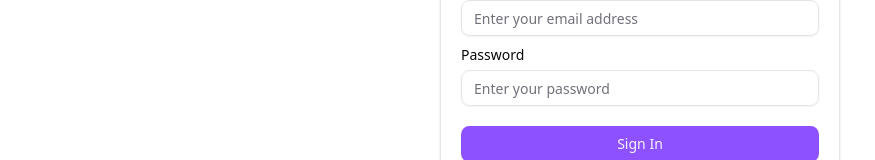
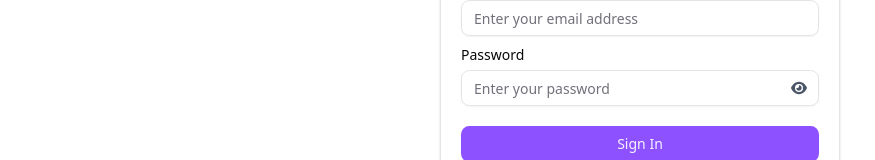
Before and after one commit to RaiYunan/MERN-BLOG, a React (Vite) app in the folder client/: page /sign-in in a window 1280 px wide. Shown: the part 369-529 px from the top of the page, without its empty margins (0-875 px from the left). Built offline with nearby package versions, Linux system fonts and the light colour scheme; no server answers.

Commit message:
feat(auth): add password visibility toggles to signin and signup password fields

```diff
--- a/client/src/pages/SignIn.jsx
+++ b/client/src/pages/SignIn.jsx
@@ -8,7 +8,7 @@ import {
   FormMessage,
 } from "@/components/ui/form";
 import { Input } from "@/components/ui/input";
-import React from "react";
+import React, { useState } from "react";
 import { z } from "zod";
 import { zodResolver } from "@hookform/resolvers/zod";
 import { useForm } from "react-hook-form";
@@ -20,8 +20,10 @@ import { useDispatch } from "react-redux";
 import { setUser } from "@/redux/user/user.slice.js";
 import GoogleLogin from "@/components/GoogleLogin";
 import { ArrowLeft } from "lucide-react";
+import { FaEye, FaEyeSlash } from "react-icons/fa6";
 
 const SignIn = () => {
+  const [showPassword, setShowPassword] = useState(false);
   const dispatch = useDispatch();
   const navigate = useNavigate();
   const formSchema = z.object({
@@ -66,7 +68,6 @@ const SignIn = () => {
 
   return (
     <div className="flex items-center justify-center h-screen w-screen">
-
       <Card className="w-[400px] p-5">
         <Button
           variant="ghost"
@@ -115,7 +116,21 @@ const SignIn = () => {
                   <FormItem>
                     <FormLabel>Password</FormLabel>
                     <FormControl>
-                      <Input placeholder="Enter your password" {...field} />
+                      <div className="relative">
+                        <Input
+                          placeholder="Enter your password"
+                          {...field}
+                          type={showPassword ? "text" : "password"}
+                          className="pr-10"
+                        />
+                        <button
+                          type="button"
+                          className="absolute top-1/2 right-3 transform -translate-y-1/2 text-gray-600 hover:text-gray-800 transition-colors"
+                          onClick={() => setShowPassword(!showPassword)}
+                        >
+                          {showPassword ? <FaEyeSlash /> : <FaEye />}
+                        </button>
+                      </div>
                     </FormControl>
                     <FormMessage />
                   </FormItem>
--- a/client/src/pages/SignUp.jsx
+++ b/client/src/pages/SignUp.jsx
@@ -1,4 +1,4 @@
-import React from 'react'
+import React, { useState } from "react";
 import { Button } from "@/components/ui/button";
 import {
   Form,
@@ -13,82 +13,84 @@ import { z } from "zod";
 import { zodResolver } from "@hookform/resolvers/zod";
 import { useForm } from "react-hook-form";
 import { Card } from "@/components/ui/card";
-import { Link,useNavigate } from "react-router-dom";
-import { RouteSignIn} from '@/helpers/RouteName';
-import { showToast } from '@/helpers/showToast';
-import GoogleLogin from '@/components/GoogleLogin';
-
-
+import { Link, useNavigate } from "react-router-dom";
+import { RouteSignIn } from "@/helpers/RouteName";
+import { showToast } from "@/helpers/showToast";
+import GoogleLogin from "@/components/GoogleLogin";
+import { FaEye, FaEyeSlash } from "react-icons/fa6";
 
 const SignUp = () => {
-  const navigate=useNavigate();
+  const [showPassword, setShowPassword] = useState({
+    new: false,
+    confirm: false,
+  });
+  const navigate = useNavigate();
 
-  const formSchema = z.object({
-  name: z.string().min(2, "Name must be at least 2 characters long.").max(100,"Name must be less than 100 characters long."),
+  const formSchema = z
+    .object({
+      name: z
+        .string()
+        .min(2, "Name must be at least 2 characters long.")
+        .max(100, "Name must be less than 100 characters long."),
       email: z.string().email("Please enter a valid email address."),
-  password: z.string().min(8, "Password must be at least 8 characters long"),
-  confirmPassword: z.string()
-  }).refine((data) => data.password === data.confirmPassword, {
+      password: z
+        .string()
+        .min(8, "Password must be at least 8 characters long"),
+      confirmPassword: z.string(),
+    })
+    .refine((data) => data.password === data.confirmPassword, {
       message: "Passwords do not match",
-    path: ["confirmPassword"]
+      path: ["confirmPassword"],
     });
-
 
   const form = useForm({
     resolver: zodResolver(formSchema),
     defaultValues: {
-      name:"",
+      name: "",
       email: "",
       password: "",
-      confirmPassword:""
+      confirmPassword: "",
     },
   });
 
   async function onSubmit(values) {
-    const {confirmPassword,...userData}=values
+    const { confirmPassword, ...userData } = values;
     try {
-      const url=`${import.meta.env.VITE_URL}/auth/register`
-      const response=await fetch(url,{
-       method:"POST",
-       headers:{"Content-type":"application/json"},
-       body:JSON.stringify(userData)
+      const url = `${import.meta.env.VITE_URL}/auth/register`;
+      const response = await fetch(url, {
+        method: "POST",
+        headers: { "Content-type": "application/json" },
+        body: JSON.stringify(userData),
       });
 
-      const data=await response.json();
+      const data = await response.json();
 
-      if(!response.ok){
-        showToast("error",data.message)
+      if (!response.ok) {
+        showToast("error", data.message);
         return;
       }
       console.log(data);
       navigate(RouteSignIn);
-      showToast("success",data.message);
-
-
+      showToast("success", data.message);
     } catch (error) {
       console.error(error);
       showToast("error", "Something went wrong. Try again.");
     }
   }
 
-
   return (
     <div className="flex items-center justify-center min-h-screen w-screen pt-6">
       <Card className="w-[400px] p-5 ">
-        <h1 className="text-2xl font-bold text-center">
-          Create your account
-        </h1>
-        <div className=''>
-          <GoogleLogin/>
-          <div className='border flex justify-center items-center mt-5'>
-            <span className='absolute bg-white text-sm '>Or</span>
+        <h1 className="text-2xl font-bold text-center">Create your account</h1>
+        <div className="">
+          <GoogleLogin />
+          <div className="border flex justify-center items-center mt-5">
+            <span className="absolute bg-white text-sm ">Or</span>
           </div>
         </div>
 
-
         <Form {...form}>
           <form onSubmit={form.handleSubmit(onSubmit)}>
-
             <div className="mb-3">
               <FormField
                 control={form.control}
@@ -124,8 +126,6 @@ const SignUp = () => {
               />
             </div>
 
-
-
             <div className="mb-3">
               <FormField
                 control={form.control}
@@ -134,7 +134,26 @@ const SignUp = () => {
                   <FormItem>
                     <FormLabel>Password</FormLabel>
                     <FormControl>
-                      <Input type="password" placeholder="Enter your password" {...field} />
+                      <div className="relative">
+                        <Input
+                          type={showPassword.new ? "text" : "password"}
+                          placeholder="Enter your password"
+                          {...field}
+                          className="pr-10"
+                        />
+                        <button
+                          type="button"
+                          onClick={() =>
+                            setShowPassword((prev) => ({
+                              ...prev,
+                              new: !prev.new,
+                            }))
+                          }
+                          className="absolute right-3 top-1/2 transform -translate-y-1/2 text-gray-600 hover:text-gray-800 tansition-colors cursor-pointer"
+                        >
+                          {showPassword.new ? <FaEyeSlash /> : <FaEye />}
+                        </button>
+                      </div>
                     </FormControl>
                     <FormMessage />
                   </FormItem>
@@ -150,7 +169,26 @@ const SignUp = () => {
                   <FormItem>
                     <FormLabel>Confirm Password</FormLabel>
                     <FormControl>
-                      <Input type="password" placeholder="Enter your password again" {...field} />
+                      <div className="relative">
+                        <Input
+                          type={showPassword.confirm ? "text" : "password"}
+                          placeholder="Enter your password again"
+                          {...field}
+                          className="pr-10"
+                        />
+                        <button
+                          type="button"
+                          onClick={() =>
+                            setShowPassword((prev) => ({
+                              ...prev,
+                              confirm: !prev.confirm,
+                            }))
+                          }
+                          className="absolute right-3 top-1/2 transform -translate-y-1/2 text-gray-600 hover:text-gray-800 tansition-colors cursor-pointer"
+                        >
+                          {showPassword.confirm ? <FaEyeSlash /> : <FaEye />}
+                        </button>
+                      </div>
                     </FormControl>
                     <FormMessage />
                   </FormItem>
@@ -176,7 +214,7 @@ const SignUp = () => {
         </Form>
       </Card>
     </div>
-  )
-}
+  );
+};
 
-export default SignUp
+export default SignUp;
```
Lines whose indentation alone changed are shown as unchanged.
